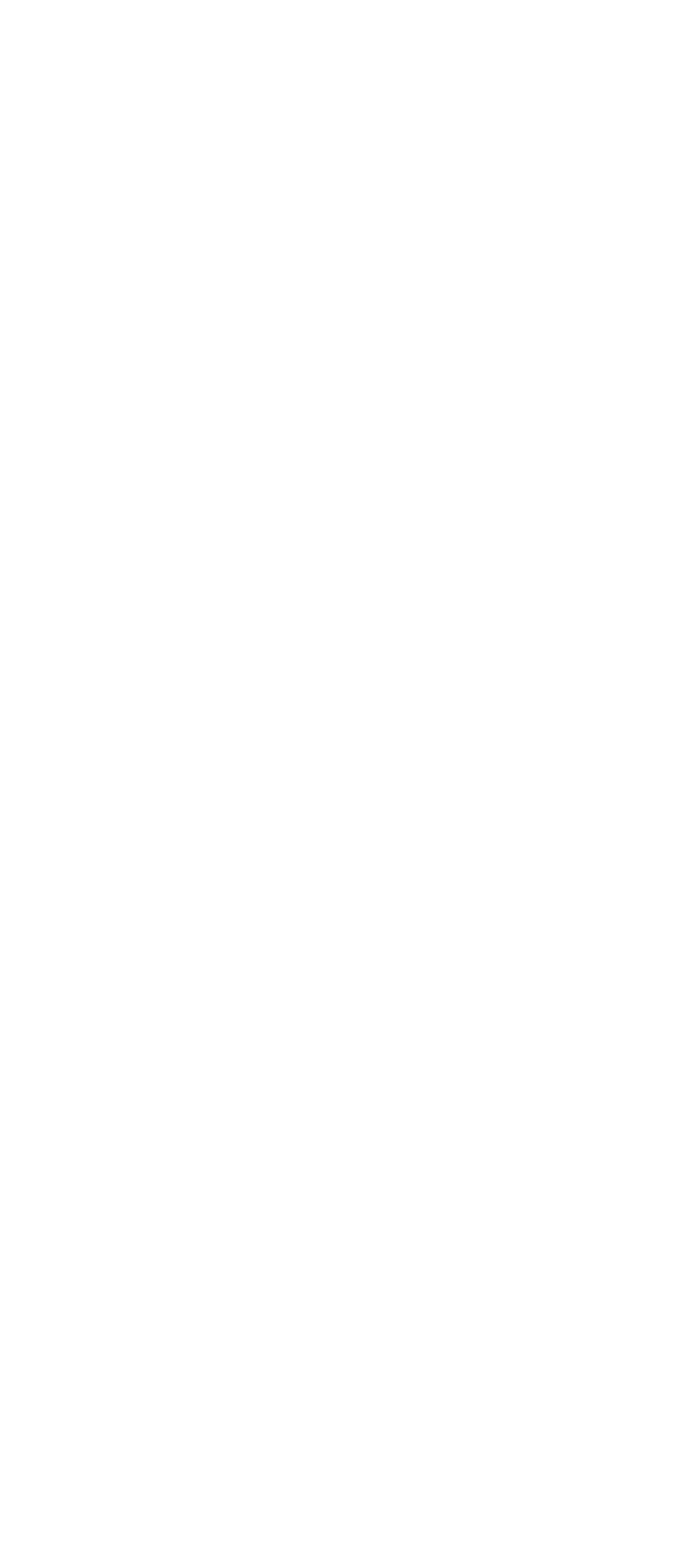
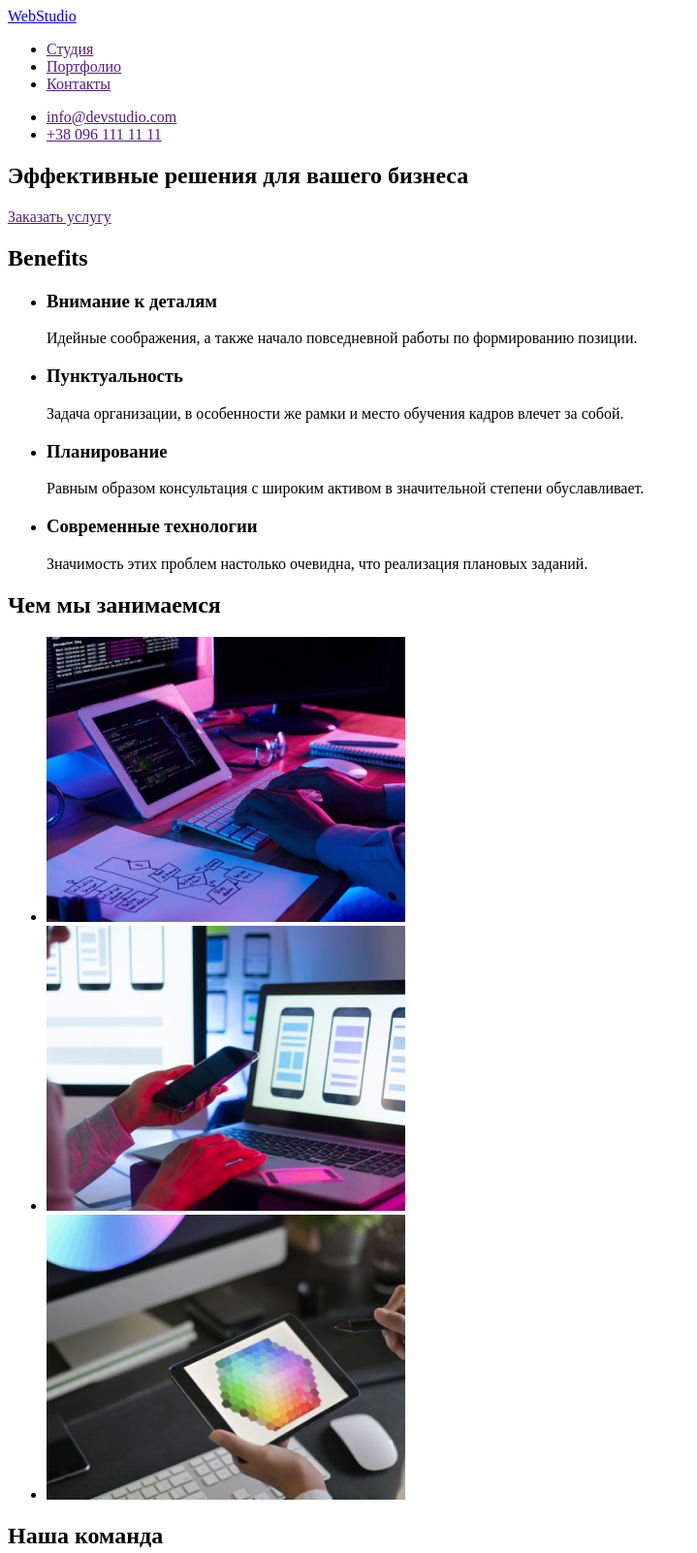
Before and after one commit to ols2022/goit-markup-hw-01, a plain HTML site: page index.html in a window 1280 px wide. Shown: the top 1602 px of the page at 97% size, without its empty margins (0-719 px from the left). Before the commit the page ends 800 px from the top, so only its background shows below. Drawn offline with Linux system fonts and the light colour scheme.

Commit message:
MainPage-code+images

```diff
--- a/index.html
+++ b/index.html
@@ -1,5 +1,5 @@
 <!DOCTYPE html>
-<html lang="en">
+<html lang="ru">
 <head>
     <meta charset="UTF-8">
     <meta http-equiv="X-UA-Compatible" content="IE=edge">
@@ -7,7 +7,95 @@
     <title>Web-Studio</title>
 </head>
 <body>
-
-
+    <!-- Header -->
+    <header>
+        <nav>
+            <a href="./index.html"><span class="logo-accent">Web</span>Studio</a>
+            <ul>
+                <li> <a href="">Студия</a></li>
+                <li> <a href="">Портфолио</a></li>
+                <li> <a href="">Контакты</a></li>
+            </ul>
+        </nav>
+        <ul>
+            <li><a href="">info@devstudio.com</a></li>
+            <li><a href="">+38 096 111 11 11</a></li>
+        </ul>
+    </header>
+    <main>
+        <!-- Hero -->
+        <div>
+            <section>
+                <h1>Эффективные решения для вашего бизнеса</h1>
+                <a href="">Заказать услугу</a>
+            </section>
+        </div>
+        <!-- Benefits -->
+        <section>
+            <h2>Benefits</h2>
+            <ul>
+                <li>
+                    <h3>Внимание к деталям</h3>
+                    <p>Идейные соображения, а также начало повседневной работы по формированию позиции.</p>
+                </li>
+                <li>
+                    <h3>Пунктуальность</h3>
+                    <p>Задача организации, в особенности же рамки и место обучения кадров влечет за собой.</p>
+                </li>
+                <li>
+                    <h3>Планирование</h3>
+                    <p>Равным образом консультация с широким активом в значительной степени обуславливает.</p>
+                </li>
+                <li>
+                    <h3>Современные технологии</h3>
+                    <p>Значимость этих проблем настолько очевидна, что реализация плановых заданий.</p>
+                </li>
+            </ul>
+        </section>
+        <!-- Works -->
+        <section>
+            <h2>Чем мы занимаемся</h2>
+            <ul>
+                <li><a href=""><img src="./images/box1.jpg" alt="Пример работ1" width="370"></a></li>
+                <li><a href=""><img src="./images/box2.jpg" alt="Пример работ2" width="370"></a></li>
+                <li><a href=""><img src="./images/box3.jpg" alt="Пример работ3" width="370"></a></li>
+            </ul>
+        </section>
+        <!-- Team -->
+        <section>
+            <h2>Наша команда</h2>
+            <ul>
+                <li>
+                    <img src="./images/team-card1.jpg" alt="Product Designer" width="270">
+                    <h3>Игорь Демьяненко</h3>
+                    <p>Product Designer</p>
+                </li>
+                <li>
+                    <img src="./images/team-card2.jpg" alt="Frontend Developer" width="270">
+                    <h3>Ольга Репина</h3>
+                    <p>Frontend Developer</p>
+                </li>
+                <li>
+                    <img src="./images/team-card3.jpg" alt="Marketing" width="270">
+                    <h3>Николай Тарасов</h3>
+                    <p>Marketing</p>
+                </li>
+                <li>
+                    <img src="./images/team-card4.jpg" alt="UI Designer" width="270">
+                    <h3>Михаил Ермаков</h3>
+                    <p>UI Designer</p>
+                </li>
+            </ul>
+        </section>
+    </main>
+    <!-- Footer -->
+    <footer>
+        <a href="./index.html"><span class="logo-accent">Web</span>Studio</a>
+        <ul>
+            <li><a href="">Киев, пр-т Леси Украинки</a></li>
+            <li><a href="">info@devstudio.com</a></li>
+            <li><a href="">+38 096 111 11 11</a></li>
+        </ul>
+    </footer>
 </body>
 </html>
```
Also changed, not shown: images/box1.jpg (added), images/box2.jpg (added), images/box3.jpg (added), images/team-card1.jpg (added), images/team-card2.jpg (added), images/team-card3.jpg (added), images/team-card4.jpg (added), 1 other file.
